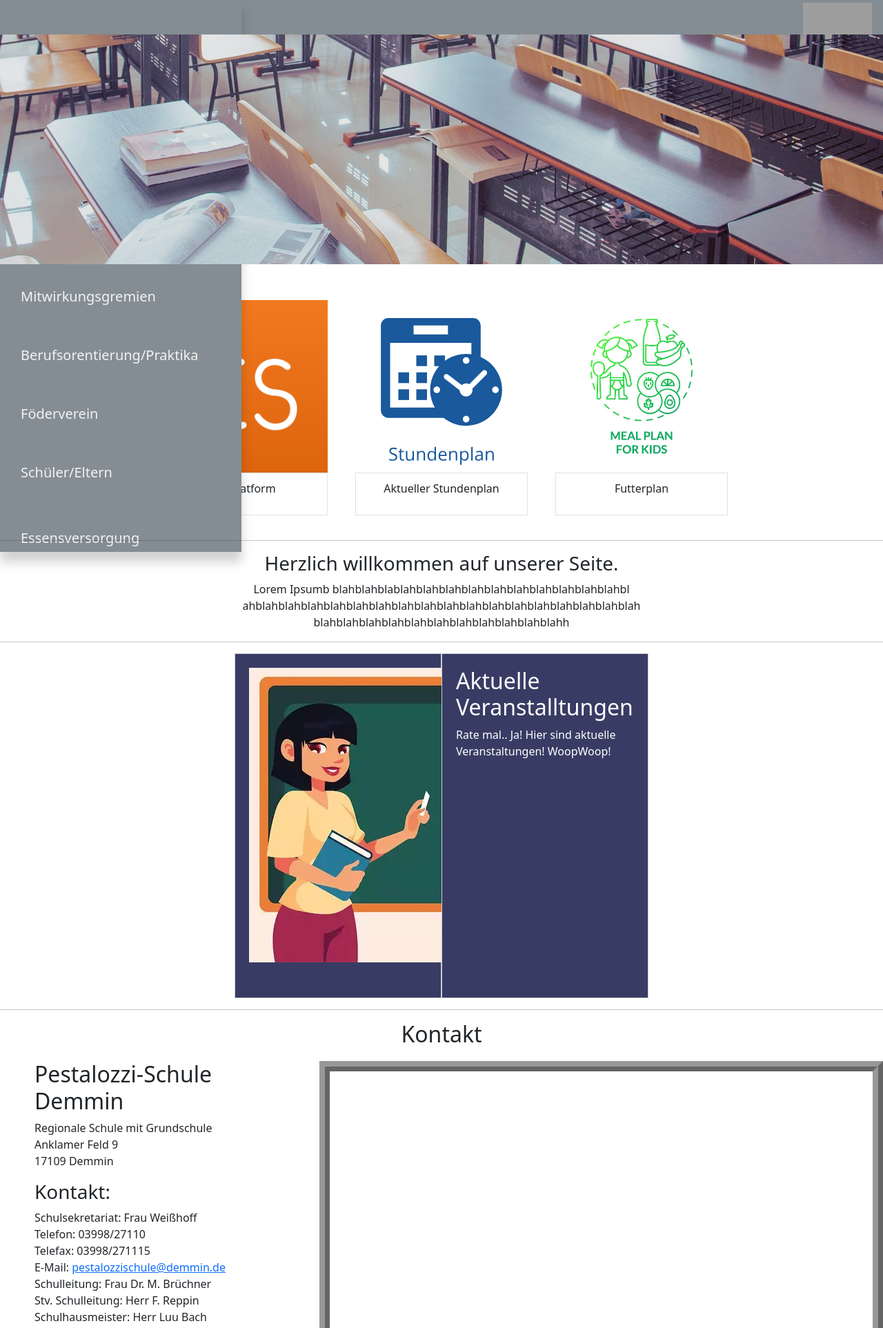
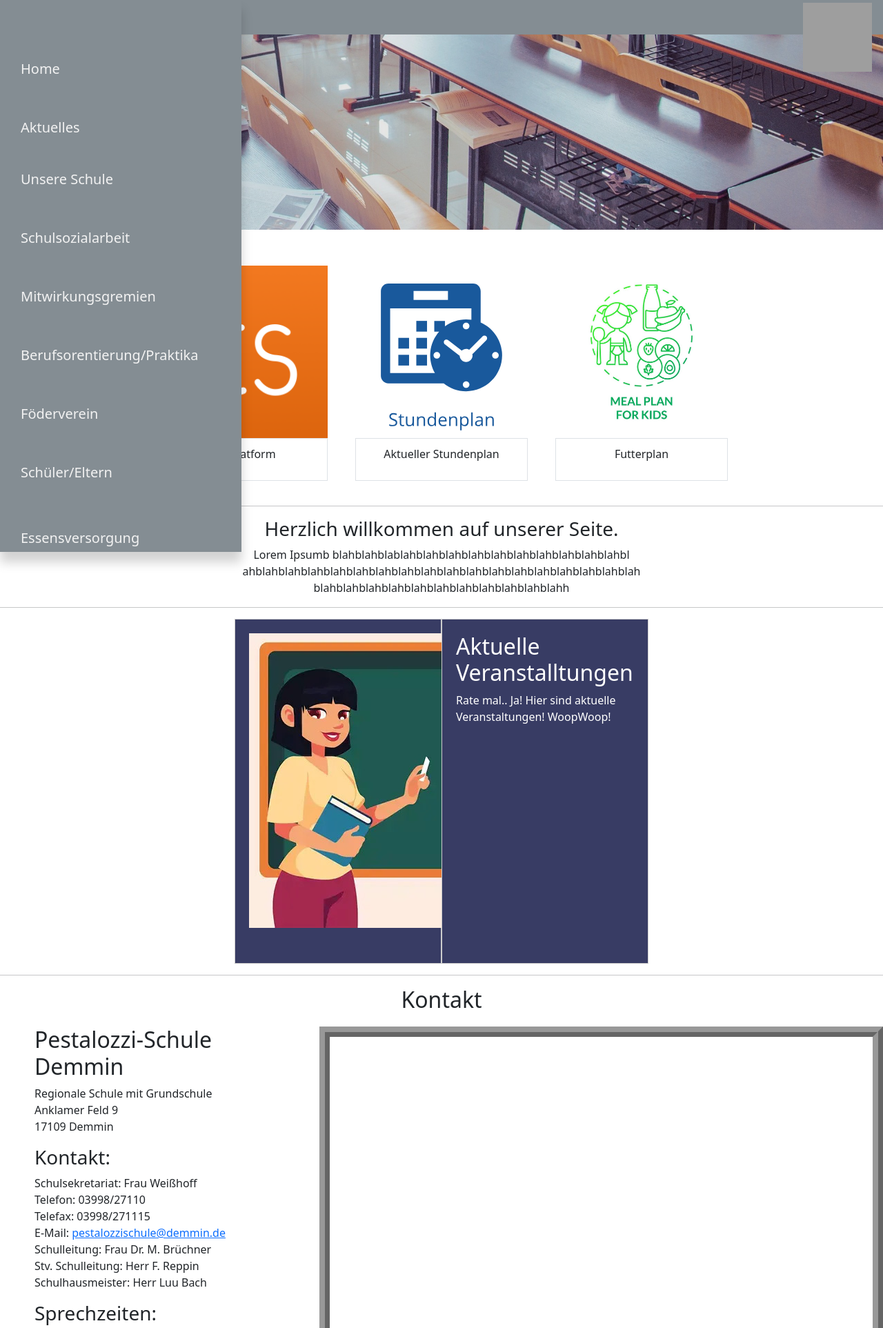
Before and after one commit to Armooooon/Schulwebsite, a PHP site: page /schulwebsite/ in a window 1280 px wide. Shown: the top 1925 px of the page at 69% size. Run offline with PHP 8.4, Linux system fonts and the light colour scheme; some libraries are stand-ins or nearby versions; grey boxes are pictures that could not be loaded.

Commit message:
bug fixes

```diff
--- a/CSS/navbar.css
+++ b/CSS/navbar.css
@@ -1,7 +1,7 @@
 /* slawas nav*/
 
 nav {
-  display: flex;
+  position: absolute;
   display: flex;
   top: 0;
   background: #848d93;
```
